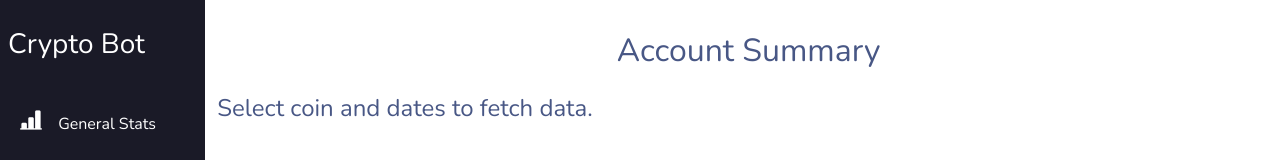
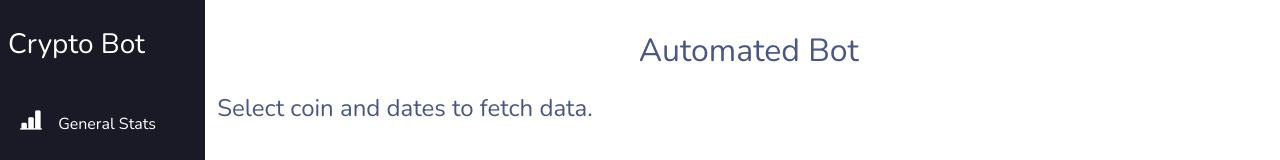
Before and after one commit to sahil97/crypto-trading-bot, a plain HTML site: page web/bot.html in a window 1280 px wide. Shown: the top 160 px of the page. Drawn offline with nearby package versions, Linux system fonts and the light colour scheme.

Commit message:
changed heading

```diff
--- a/web/bot.html
+++ b/web/bot.html
@@ -40,7 +40,7 @@
                 </div>
                 <div class="col-10 stage">
                     <div class="container-fluid contentArea">
-                        <h2 class="heroHeading">Account Summary</h2>
+                        <h2 class="heroHeading">Automated Bot</h2>
 
                         <div>
                             <br />
```
